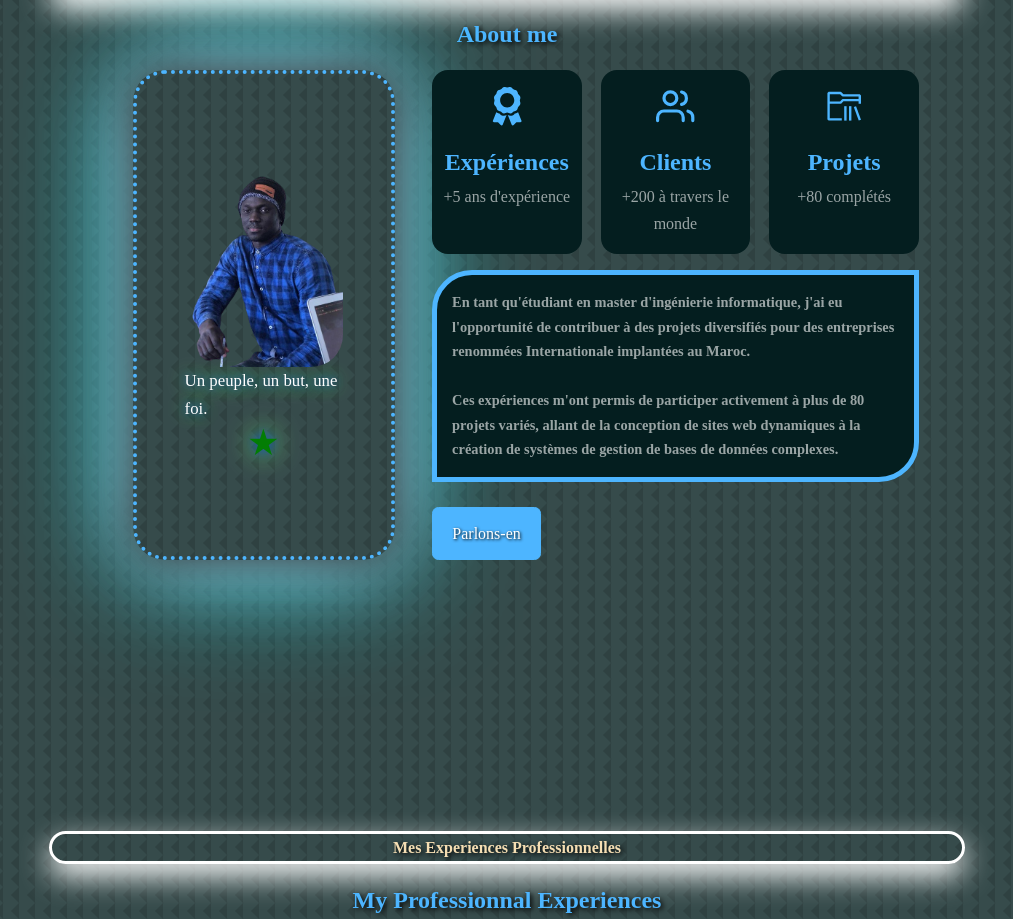
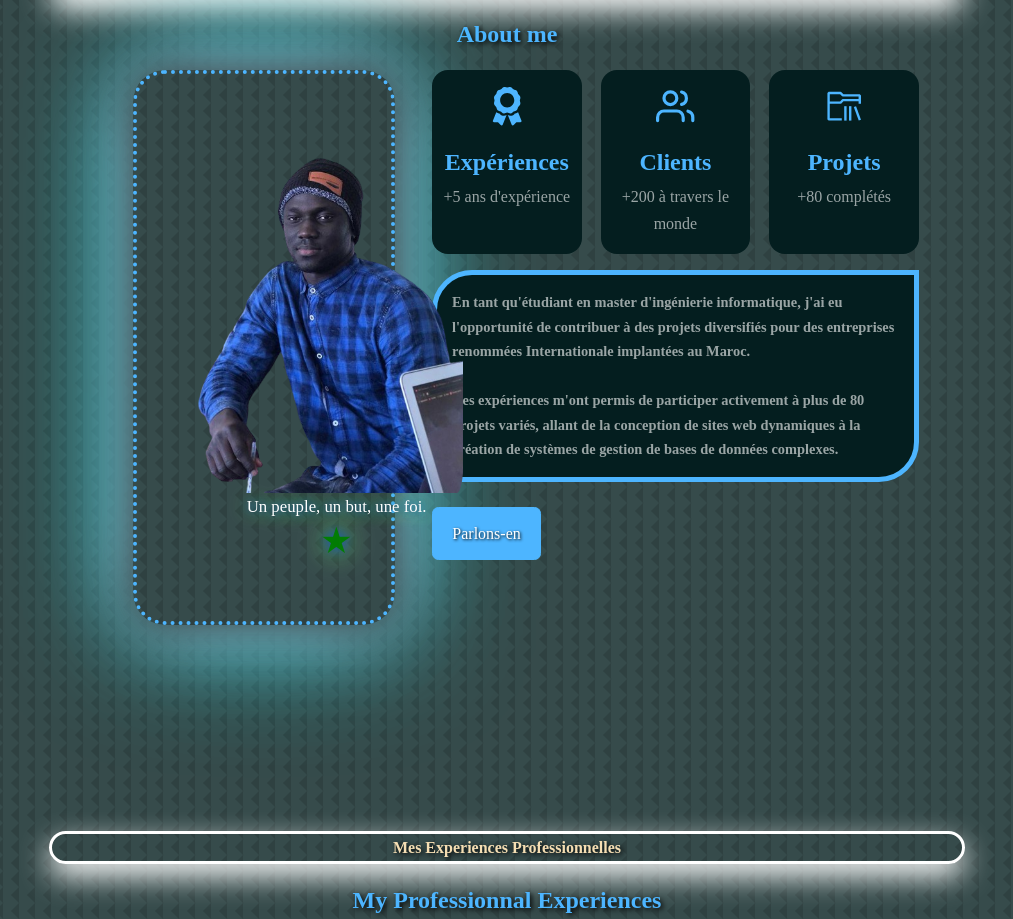
Before and after one commit to Mouhamed1003/keenprogrammer.com, a React (Create React App) app: page / in a window 1280 px wide. Shown: the part 921-1840 px from the top of the page, without its empty margins (133-1146 px from the left). Built offline with nearby package versions, Linux system fonts and the light colour scheme.

Commit message:
Update a_propos.css

```diff
--- a/src/components/a_propos/a_propos.css
+++ b/src/components/a_propos/a_propos.css
@@ -59,16 +59,19 @@ section {
     50% { box-shadow: 0 0 50px #000000, 0 0 100px #fdfdfdf3, 0 0 150px rgb(0, 255, 251); }
     100% { box-shadow: 0 0 10px #fdfdfdf3, 0 0 20px #163cfbf8, 0 0 30px rgb(8, 130, 139); }
 }
+.apropos_moi-image {
+    perspective: 1000px; /* Ajoute une perspective pour l'effet 3D */
+}
 
 .apropos_moi-image img {
-    width: 100%; /* Assurez-vous que l'image remplit la largeur de son conteneur */
+    width: 19rem;
+    padding-right: 1.6rem;
     border-radius: 2rem;
-    transition: transform 0.3s ease;
-    transform-origin: center bottom; /* Définir le point de transformation en bas-centre */
+    transition: transform 0.3s ease; /* Transition pour une animation fluide */
 }
 
 .apropos_moi-image:hover img {
-    transform: scaleY(1.1); /* Agrandir seulement sur l'axe vertical */
+    transform: scale(1.2) rotateY(15deg) rotateX(10deg); /* Effet 3D lors du survol */
 }
 
 
```
